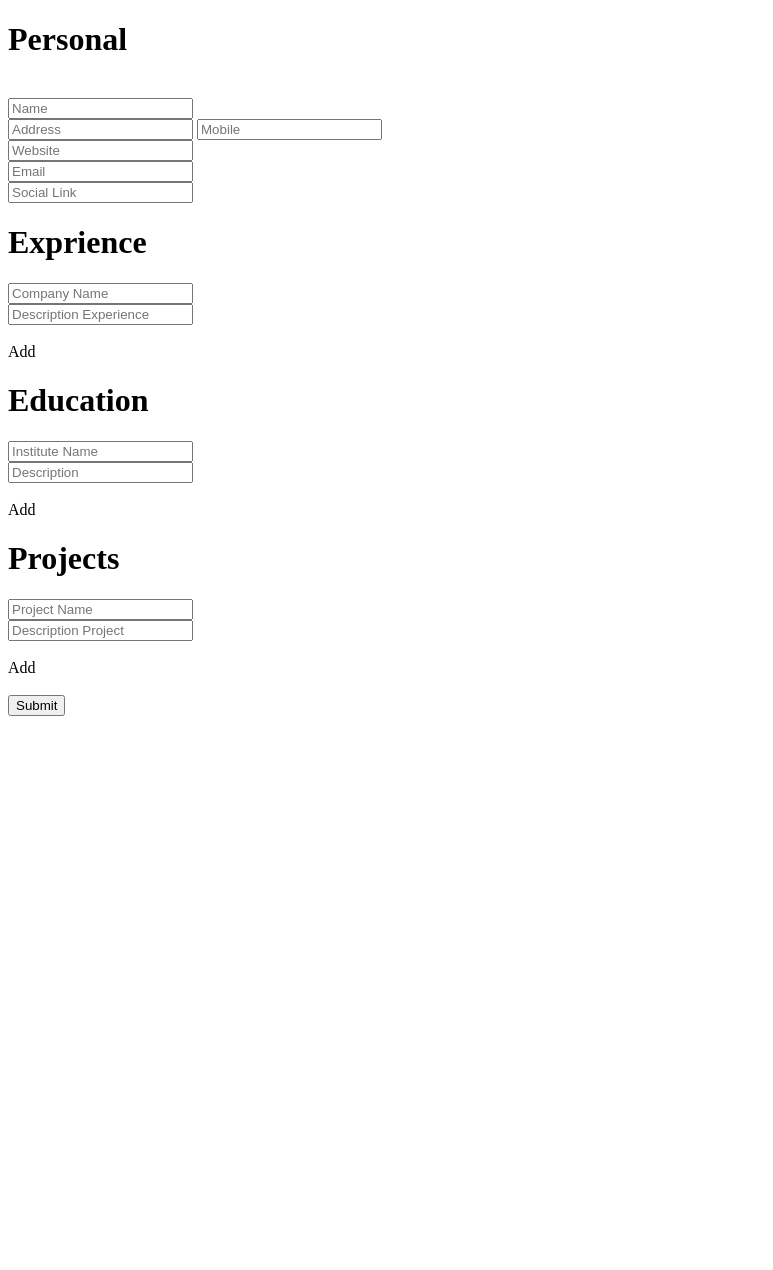
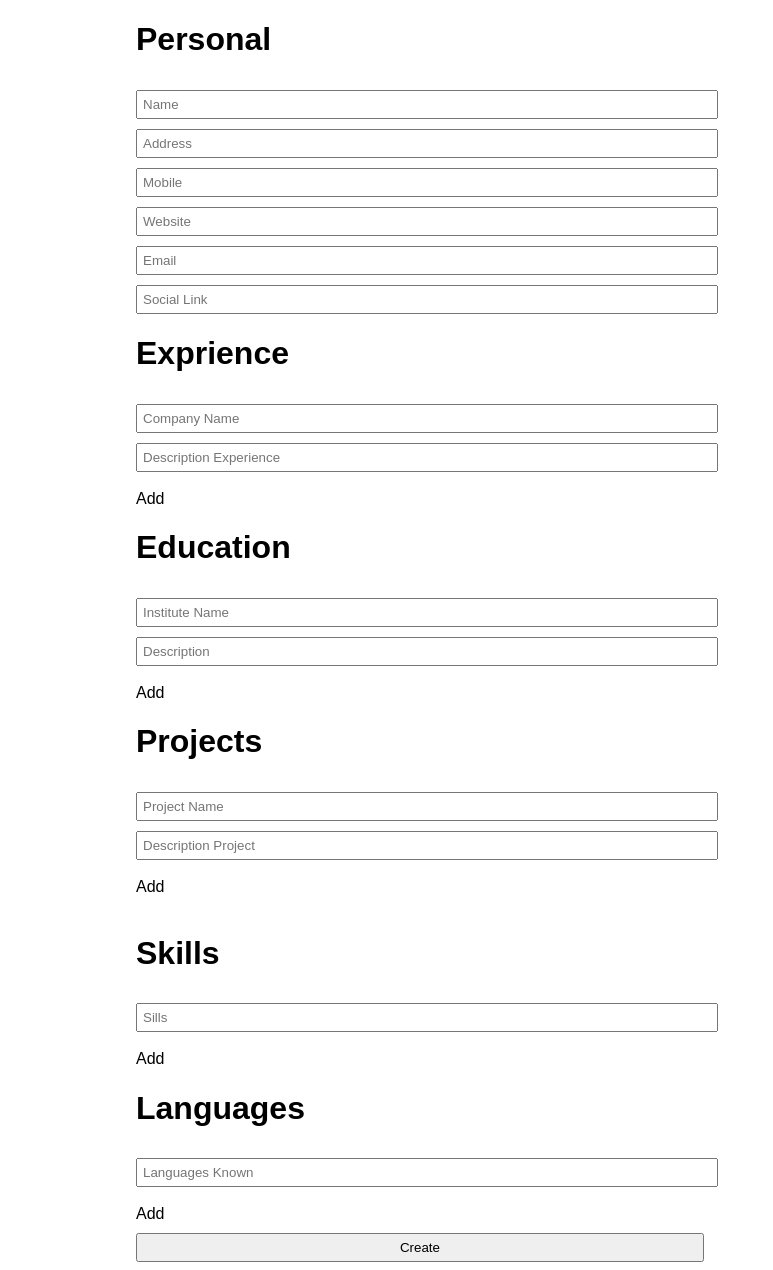
Before and after one commit to nkkumawat/MakeCV, a website: page views/index.html in a window 1280 px wide. Shown: the whole page, without its empty margins (0-773 px from the left). Before the commit the page ends 800 px from the top, so only its background shows below. Drawn offline with Linux system fonts and the light colour scheme.

Commit message:
minaor changes

```diff
--- a/public/stylesheets/main.css
+++ b/public/stylesheets/main.css
@@ -1,3 +1,16 @@
+body{
+    text-align: left;
+    padding-left: 10%;
+}
 a {
     cursor: pointer;
 }
+input {
+    padding: 5px;
+    /*font-size: 150%;*/
+    margin-top: 10px;
+    width: 50%;
+}
+h1 , a{
+    font-family: sans-serif;
+}
--- a/views/index.html
+++ b/views/index.html
@@ -6,9 +6,9 @@
 </head>
 <body>
 <form action="/pdf" method="post">
-	<h1>Personal</h1><br>
+	<h1>Personal</h1>
 	<input type="text" name="name" placeholder="Name" id="name" > <br>
-	<input type="text" name="address" placeholder="Address" id="address">
+	<input type="text" name="address" placeholder="Address" id="address"><br>
 	<input type="text" name="mobile" placeholder="Mobile" id="mobile"> <br>
 	<input type="text" name="website" placeholder="Website" id="website"> <br>
 	<input type="email" name="email" placeholder="Email" id="email"> <br>
@@ -30,7 +30,15 @@
     <br><a id="addPro">Add</a><br>
     <br>
 
-    <input type="submit" name="" id="send">
+    <h1 id="skills"> Skills </h1>
+    <input type="text" name="skill" placeholder="Sills"><br>
+    <br><a id="addSkill">Add</a><br>
+
+    <h1 id="lang"> Languages </h1>
+    <input type="text" name="lang" placeholder="Languages Known"><br>
+    <br><a id="addLang">Add</a><br>
+
+    <input type="submit" name="" value="Create" id="send">
 
 
 
@@ -42,16 +50,19 @@
     const exprience = $('#exprience');
     const project = $('#project');
     const education = $('#education');
+    const skills = $('#skills');
 
     $('#addExp').click(function () {
         exprience.append("<br><input type='text' name='companyname' placeholder='Company Name'><br> <input type='text' name='descriptionexperience' class='descriptionexperience' placeholder='Description Experience'>");
     });
-
     $('#addPro').click(function () {
-        project.append('<br><input type="text" name="projectname" placeholder="Project Name"><br> <input type="text" name="descriptionproject" placeholder="Description Project"><br>');
+        project.append('<br><input type="text" name="projectname" placeholder="Project Name"><br> <input type="text" name="descriptionproject" placeholder="Description Project">');
     });
     $('#addEdu').click(function () {
-        education.append('<br><input type="text" name="projectname" placeholder="Project Name"><br><input type="text" name="descriptionproject" placeholder="Description Project"><br>');
+        education.append('<br><input type="text" name="projectname" placeholder="Project Name"><br><input type="text" name="descriptionproject" placeholder="Description Project">');
+    });
+    $('#addSkill').click(function () {
+        skills.append('<br><input type="text" name="skill" placeholder="Sills">');
     });
 
 </script>
```
Also changed, not shown: routes/pdf.js (+13 -6 lines).
